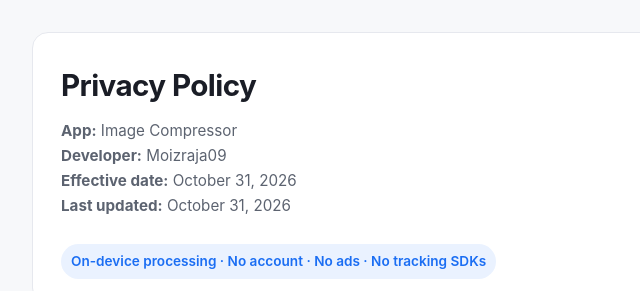
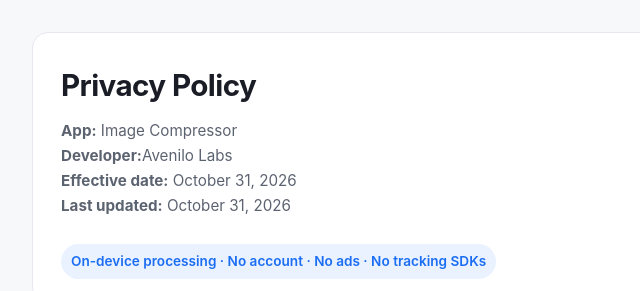
Before and after one commit to Moizraja09/app-privacy-policies, a plain HTML site: page image-compressor/index.html in a window 1280 px wide. Shown: the top 291 px of the page, 218-858 px from the left. Drawn offline with Linux system fonts and the light colour scheme.

Commit message:
Update index.html

```diff
--- a/image-compressor/index.html
+++ b/image-compressor/index.html
@@ -103,7 +103,7 @@
     <header>
       <h1>Privacy Policy</h1>
       <p class="meta"><strong>App:</strong> Image Compressor<br />
-        <strong>Developer:</strong> Moizraja09<br />
+        <strong>Developer:</strong>Avenilo Labs<br />
         <strong>Effective date:</strong> October 31, 2026<br />
         <strong>Last updated:</strong> October 31, 2026
       </p>
```
